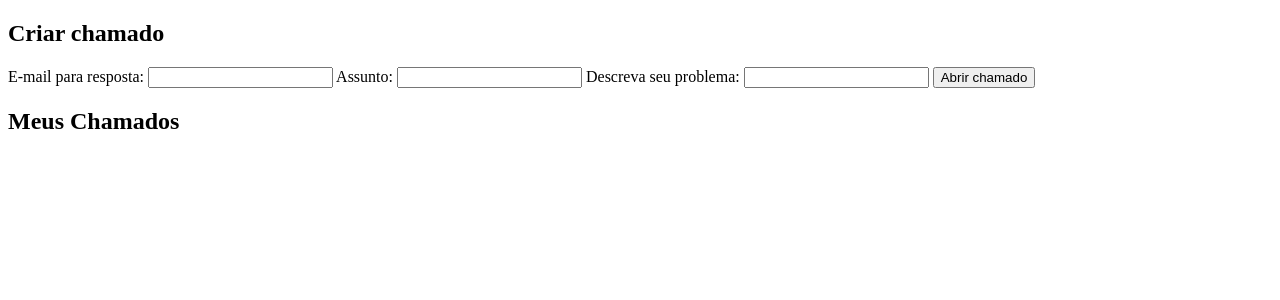
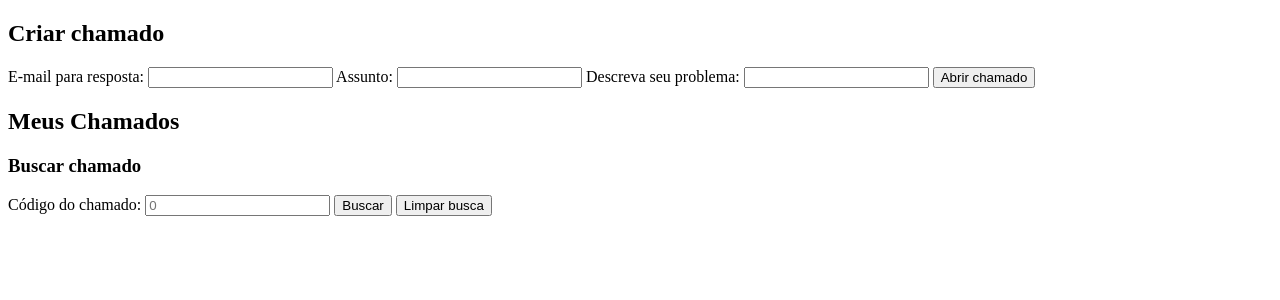
Before and after one commit to Bial-Ribeiro/Projeto-DSFR---Sistema-de-Chamado, a PHP site: page /view/telaCLiente.php?cxCodChamado=1 in a window 1280 px wide. Shown: the top 300 px of the page. Run offline with PHP 8.4, Linux system fonts and the light colour scheme; data that the repository does not hold is empty.

Commit message:
melhor pesquisa de chamados, correções e comentários para melhor visualização

```diff
--- a/index.php
+++ b/index.php
@@ -11,7 +11,7 @@
 <body>
 <div>
     Escolha seu usuário
-    <a href="view/telaCliente.php?cxCodCliente=1">Cliente</a>
+    <a href="view/telaCliente.php?cxCodCliente=1&cxCodChamado=-1">Cliente</a>
     <a href="view/telaTecnico.php">Técnico</a>
 </div>
 </body>
--- a/model/buscaChamado.php
+++ b/model/buscaChamado.php
@@ -1,26 +1,17 @@
 <?php
     require_once "../factory/conexao.php";
       $conn = new Caminho;
+
+      if($_GET["cxCodChamado"] == -1){
        $query = "SELECT * FROM tbChamado WHERE codClienteChamado = :cxCodCliente";
-
        $busca = $conn->getConn()->prepare($query);
-
        $busca->bindParam(':cxCodCliente',$_GET['cxCodCliente'],PDO::PARAM_INT);
-
+      }else{
+        $query = "SELECT * FROM tbChamado WHERE codChamado = :cxCodChamado AND codClienteChamado = :cxCodCliente";
+        $busca = $conn->getConn()->prepare($query);
+        $busca->bindParam(':cxCodChamado',$_GET['cxCodChamado'],PDO::PARAM_INT);
+        $busca->bindParam(':cxCodCliente',$_GET['cxCodCliente'],PDO::PARAM_INT);
+      }
        $busca->execute();
-
-       if($busca->rowcount() > 0){
-        echo "
-          <script>
-          alert('Chamados localizados');
-          </script>
-        ";
-  }else{
-      echo "
-      <script>
-          alert('Sem chamados localizados');
-      </script>
-   ";
-  }
   $linha = $busca->fetchAll(PDO::FETCH_ASSOC);
 ?>
--- a/view/telaCliente.php
+++ b/view/telaCliente.php
@@ -9,9 +9,9 @@
     ?>
 </head>
 <body>
-    <div>
-        <h2>Criar chamado</h2>
+    <div>   <!-- div para a parte de abertura de chamado-->
         <form action="../model/criaChamado.php?cxCodCliente=1" method="POST">
+            <h2>Criar chamado</h2>
             E-mail para resposta:
             <input type="text" name="cxEmailCliente" maxlength=50>
             Assunto:
@@ -21,16 +21,41 @@
             <input type="submit" value="Abrir chamado">
         </form>
     </div>
-    <div>
+    <div>   <!-- div para a parte de pesquisa dos chamados-->
         <h2>Meus Chamados</h2>
+        <form action="telaCLiente.php" method="GET">
+        <h3>Buscar chamado</h3>
+            Código do chamado:
+            <input type="number" name="cxCodChamado" placeholder="0">
+            <input type="submit" value="Buscar">
+            <input type="reset" value="Limpar busca" onclick="window.location.href = 'telaCliente.php?cxCodCliente=1&cxCodChamado=-1';">
+        </form>
+        <br>
+        <br>
+        <br>
+
         <?php foreach($linha as $indice => $chamado):?>
-            <?php foreach($chamado as $campo => $valor):?>
-                <?php
-                    echo "campo". $campo. " = ".$valor."<br>";
-                    ?>
-
-
-            <?php endforeach;?>
+            <div> <!-- div para cada chamado-->
+                <!-- aqui dentro vai a estrutura de um chamadp-->
+                <h4><?= $chamado["titleChamado"]?> <!-- CAMPO TÍTULO/ASSUNTO DO CHAMADO --> - código: <?=$chamado["codChamado"]?> <!-- CAMPO CÓDIGO DO CHAMADO --></h4>
+                <p>Criado em: <?= $chamado["dataCriacaoChamado"]?><!-- CAMPO DATA DE ABERTURA DO CHAMADO --></p>
+                <p><?= $chamado["descrChamado"]?><!-- CAMPO TEXTO/DESCRIÇÃO DO CHAMADO --></p>
+                <nav>
+                    <?php
+                        switch($chamado["statusChamado"]){
+                            case 1:
+                                echo "Pendente";
+                                break;
+                            case 2:
+                                echo "Respondido";
+                                break;
+                            case 3:
+                                echo "Encerrado";
+                                break;
+                        }
+                    ?><!-- CAMPO STATUS DO CHAMADO --></nav>
+                <nav>Última atualização: <?=$chamado["dataUltimaRespostaChamado"]?><!-- CAMPO ÚLTIMA RESPOSTA DO CHAMADO --></nav>
+            </div>
             <br>
         <?php endforeach ;?>
 
--- a/view/telaTecnico.php
+++ b/view/telaTecnico.php
@@ -3,7 +3,7 @@
 <head>
     <meta charset="UTF-8">
     <meta name="viewport" content="width=device-width, initial-scale=1.0">
-    <title>Cliente</title>
+    <title>Técnico</title>
 </head>
 <body>
 
```
Also changed, not shown: Factory/BD_GaMaPecas.sql (line endings or trailing spaces).
